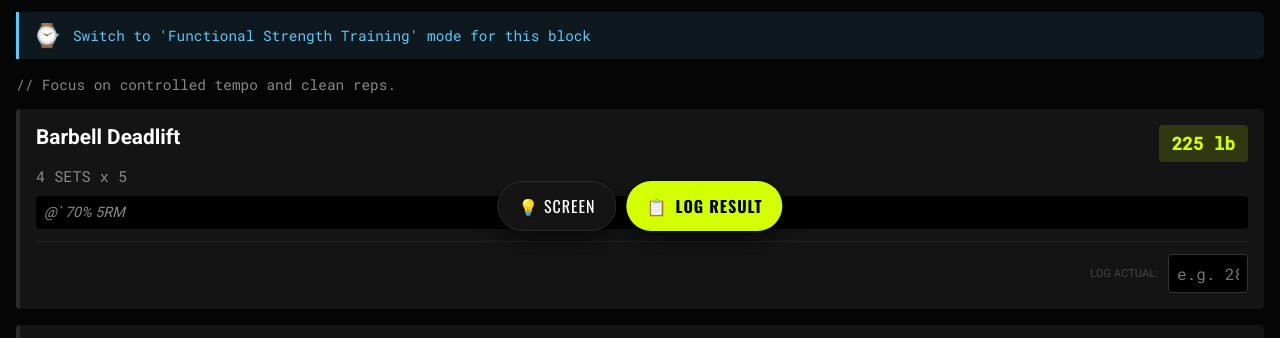
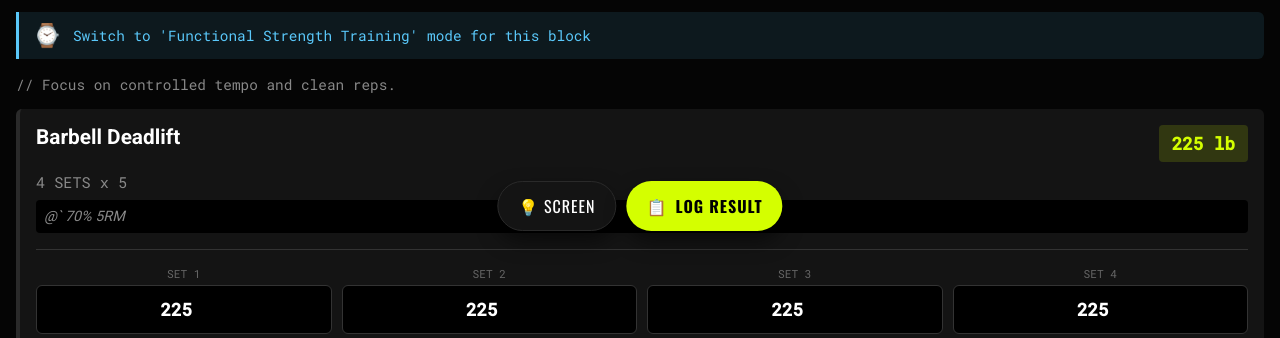
Before and after one commit to alexsgittyhub/gym-display, a plain HTML site: page index.html in a window 1280 px wide. Shown: the part 549-887 px from the top of the page. Drawn offline with nearby package versions, Linux system fonts and the light colour scheme.

Commit message:
Update index.html
Added fields to incorporate lifts from each round and total reps for body weight exercises

```diff
--- a/index.html
+++ b/index.html
@@ -3,7 +3,7 @@
 <head>
     <meta charset="UTF-8">
     <meta name="viewport" content="width=device-width, initial-scale=1.0, maximum-scale=1.0, user-scalable=no">
-    <title>GymOS v3.1</title>
+    <title>GymOS v4.0</title>
 
     <link rel="preconnect" href="https://fonts.googleapis.com">
     <link rel="preconnect" href="https://fonts.gstatic.com" crossorigin>
@@ -18,7 +18,7 @@
             --text-secondary: #888888;
             --accent: #D4FF00; /* Acid Green */
             --accent-dim: rgba(212, 255, 0, 0.15);
-            --watch-blue: #5ac8fa; /* Apple Watch Blue */
+            --watch-blue: #5ac8fa;
             --watch-bg: rgba(90, 200, 250, 0.1);
             --danger: #FF2E2E;
 
@@ -129,7 +129,7 @@
         .exercise-card {
             background: var(--card-bg);
             border-left: 4px solid var(--card-border);
-            border-radius: 4px;
+            border-radius: 6px;
             margin-bottom: 16px; padding: 16px;
             position: relative; transition: all 0.2s;
         }
@@ -139,15 +139,12 @@
             background: #1a1f10;
             opacity: 0.8;
         }
-        .exercise-card.completed .ex-name {
-            text-decoration: line-through; color: #666;
-        }
 
-        .ex-top { display: flex; justify-content: space-between; align-items: flex-start; }
+        .ex-top { display: flex; justify-content: space-between; align-items: flex-start; margin-bottom: 10px; }
 
         .ex-name {
-            font-size: 1.3rem; font-weight: 700; margin-bottom: 4px;
-            line-height: 1.2; width: 65%;
+            font-size: 1.3rem; font-weight: 700;
+            line-height: 1.2; width: 70%;
         }
 
         .load-pill {
@@ -156,7 +153,7 @@
             padding: 6px 12px; border-radius: 4px;
             font-size: 1.1rem; cursor: pointer;
             border: 1px solid transparent;
-            text-align: right;
+            text-align: right; white-space: nowrap;
         }
         .load-pill:active { transform: scale(0.95); }
 
@@ -166,24 +163,39 @@
         }
 
         .ex-notes {
-            margin-top: 10px; font-size: 0.9rem; color: #888;
+            margin-top: 8px; font-size: 0.9rem; color: #888;
             font-style: italic; background: #000; padding: 8px;
             border-radius: 4px;
         }
 
-        /* Log Input */
-        .log-area {
-            margin-top: 12px; padding-top: 12px;
-            border-top: 1px solid #222;
-            display: flex; align-items: center; justify-content: flex-end; gap: 10px;
+        /* NEW LOGGING GRID (V4) */
+        .log-row {
+            margin-top: 16px;
+            padding-top: 16px;
+            border-top: 1px solid #333;
+            display: flex;
+            gap: 10px;
+            overflow-x: auto;
         }
+
+        .log-group {
+            display: flex; flex-direction: column; gap: 4px;
+            min-width: 70px; flex: 1;
+        }
+
+        .log-label {
+            font-family: var(--font-mono); font-size: 0.7rem; color: #666;
+            text-align: center; text-transform: uppercase;
+        }
+
         .log-input {
             background: #000; border: 1px solid #333;
-            color: #fff; padding: 8px; border-radius: 4px;
-            width: 80px; text-align: center; font-family: var(--font-mono);
-            font-size: 1rem;
+            color: #fff; padding: 12px 5px; border-radius: 6px;
+            text-align: center; font-family: var(--font-mono);
+            font-size: 1.1rem; font-weight: bold;
+            width: 100%;
         }
-        .log-input:focus { border-color: var(--accent); outline: none; }
+        .log-input:focus { border-color: var(--accent); outline: none; background: #222; }
 
         /* Footer Action Bar */
         #action-bar {
@@ -198,7 +210,7 @@
             font-family: var(--font-head); text-transform: uppercase;
             letter-spacing: 1px; font-size: 1rem;
             box-shadow: 0 10px 20px rgba(0,0,0,0.5);
-            display: flex; align-items: center; gap: 8px;
+            display: flex; align-items: center; gap: 8px; cursor: pointer;
         }
 
         #btn-publish { background: var(--accent); color: #000; border: none; font-weight: bold; }
@@ -335,14 +347,13 @@
                 bHead.innerHTML = `<span class="block-title">${block.name}</span>${timerHtml}`;
                 container.appendChild(bHead);
 
-                // --- NEW: APPLE WATCH ALERT ---
+                // Apple Watch
                 if(block.apple_watch) {
                     const watchDiv = document.createElement('div');
                     watchDiv.className = 'watch-alert';
                     watchDiv.innerHTML = `<div class="watch-icon">⌚</div><div class="watch-text">${block.apple_watch}</div>`;
                     container.appendChild(watchDiv);
                 }
-                // ------------------------------
 
                 if(block.instructions) {
                     const instr = document.createElement('div');
@@ -359,8 +370,40 @@
                     exCard.onclick = (e) => toggleComplete(exCard, e);
 
                     const loadString = ex.load || "-";
-                    const isCalculable = /\d+/.test(loadString) && (loadString.includes('lb') || !isNaN(loadString));
-                    const loadAttr = isCalculable ? `onclick="showPlateMath('${loadString}', event)"` : '';
+                    // Check if it's a weighted exercise (contains numbers and 'lb')
+                    const isWeighted = /\d+/.test(loadString) && (loadString.toLowerCase().includes('lb') || !isNaN(loadString));
+                    const loadAttr = isWeighted ? `onclick="showPlateMath('${loadString}', event)"` : '';
+
+                    // Extract numeric default for inputs
+                    let defaultVal = "";
+                    if(isWeighted) {
+                        const match = loadString.match(/(\d+)/);
+                        if(match) defaultVal = match[0];
+                    }
+
+                    // --- GENERATE INPUTS ---
+                    let logHtml = `<div class="log-row">`;
+
+                    if(isWeighted && ex.sets && ex.sets > 0) {
+                        // Scenario A: Weighted exercise -> Generate Box per Set
+                        for(let i=1; i<=ex.sets; i++) {
+                            logHtml += `
+                                <div class="log-group">
+                                    <span class="log-label">SET ${i}</span>
+                                    <input type="number" inputmode="decimal" class="log-input" data-name="${ex.name}" value="${defaultVal}" onclick="event.stopPropagation()">
+                                </div>
+                            `;
+                        }
+                    } else {
+                        // Scenario B: Bodyweight or Metcon -> Single "Total" box
+                        logHtml += `
+                            <div class="log-group">
+                                <span class="log-label">TOTAL REPS / NOTE</span>
+                                <input type="text" inputmode="text" class="log-input" data-name="${ex.name}" placeholder="Result" onclick="event.stopPropagation()">
+                            </div>
+                        `;
+                    }
+                    logHtml += `</div>`;
 
                     exCard.innerHTML = `
                         <div class="ex-top">
@@ -372,11 +415,7 @@
                             ${ex.reps ? 'x ' + ex.reps : ''}
                         </div>
                         ${ex.notes ? `<div class="ex-notes">${ex.notes}</div>` : ''}
-
-                        <div class="log-area">
-                            <span style="font-size:0.7rem; color:#444">LOG ACTUAL:</span>
-                            <input type="text" class="log-input" data-name="${ex.name}" placeholder="e.g. 280" onclick="event.stopPropagation()">
-                        </div>
+                        ${logHtml}
                     `;
                     container.appendChild(exCard);
                 });
@@ -466,14 +505,26 @@
         function copyLogsToClipboard() {
             const inputs = document.querySelectorAll('.log-input');
             let txt = `Workout Log [${document.getElementById('date-display').innerText}]:\n`;
-            let found = false;
+
+            // Map to store results by exercise name
+            let results = {};
+
             inputs.forEach(inp => {
                 if(inp.value.trim()) {
-                    txt += `- ${inp.dataset.name}: ${inp.value}\n`;
-                    found = true;
+                    const name = inp.dataset.name;
+                    if(!results[name]) results[name] = [];
+                    results[name].push(inp.value);
                 }
             });
-            if(!found) txt += "Completed (No specific loads logged).";
+
+            if(Object.keys(results).length === 0) {
+                txt += "Completed (No specific loads logged).";
+            } else {
+                for (const [name, vals] of Object.entries(results)) {
+                    // format: - Back Squat: 275 / 275 / 285 / 285
+                    txt += `- ${name}: ${vals.join(' / ')}\n`;
+                }
+            }
 
             navigator.clipboard.writeText(txt).then(() => {
                 const btn = document.getElementById('btn-publish');
```
